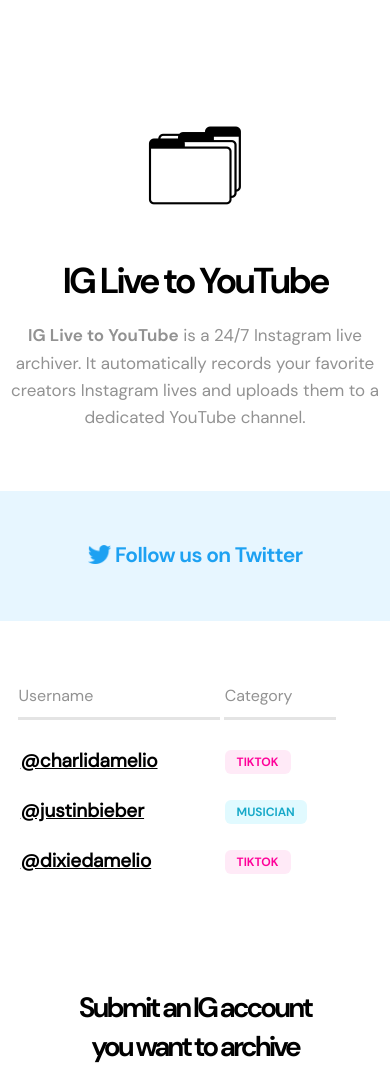
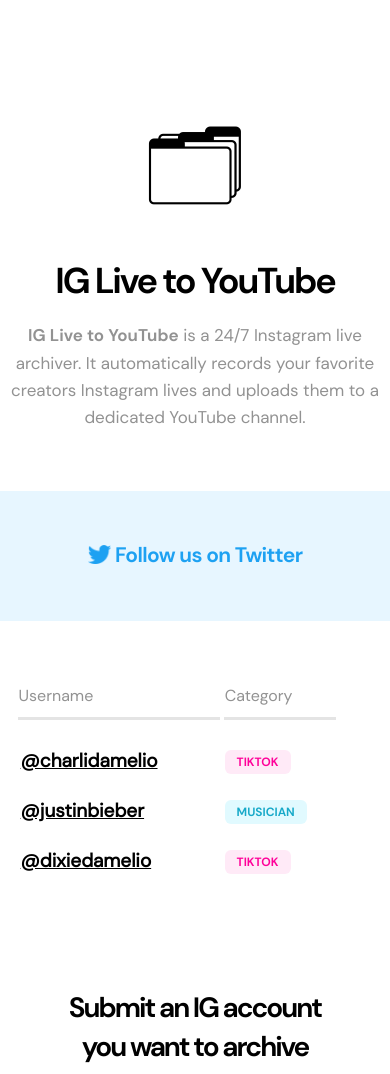
Before and after one commit to mattwelter/IGLiveToYouTube, a plain HTML site: page index.html in a window 390 px wide. Shown: the top 1074 px of the page. Drawn offline with nearby package versions, Linux system fonts and the light colour scheme.

Commit message:
Update styles.css

```diff
--- a/styles.css
+++ b/styles.css
@@ -344,10 +344,10 @@
 	}
 	h1 {
 		font-size: 36px;
-		letter-spacing: -3px;
+		letter-spacing: -2.2px;
 	}
 	h2 {
-		letter-spacing: -3px;
+		letter-spacing: -2px;
 	}
 	#hero-description {
 		width: 375px;
```
